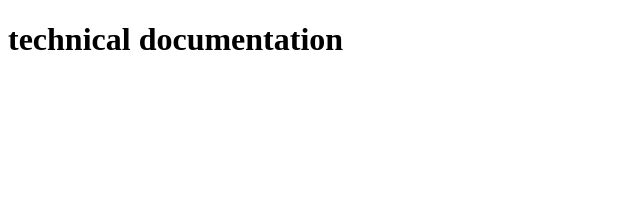
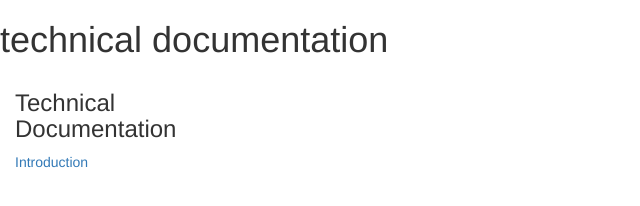
Before and after one commit to amaan-bhati/documentation-page, a plain HTML site: page index.html in a window 1280 px wide. Shown: the whole page, without its empty margins (0-640 px from the left). Drawn offline with nearby package versions, Linux system fonts and the light colour scheme.

Commit message:
introduction

```diff
--- a/index.html
+++ b/index.html
@@ -7,5 +7,16 @@
     </head>
     <body>
         <h1>technical documentation</h1>
+        <link rel="stylesheet" href="https://maxcdn.bootstrapcdn.com/bootstrap/3.3.7/css/bootstrap.min.css"
+          integrity="sha384-BVYiiSIFeK1dGmJRAkycuHAHRg32OmUcww7on3RYdg4Va+PmSTsz/K68vbdEjh4u" crossorigin="anonymous">
+                <div class="container-fluid">
+        <div class="row">
+        <div class="col-md-2 col-sm-12 col-xs-12">
+            <nav id="navbar">
+                <h3>Technical Documentation</h3>
+                <ul class="nav nav-pills nav-stacked">
+                    <a class="nav-link" href="#Introduction" rel="internal">
+                        <li>Introduction</li>
+                    </a>
     </body>
 </html>
```
